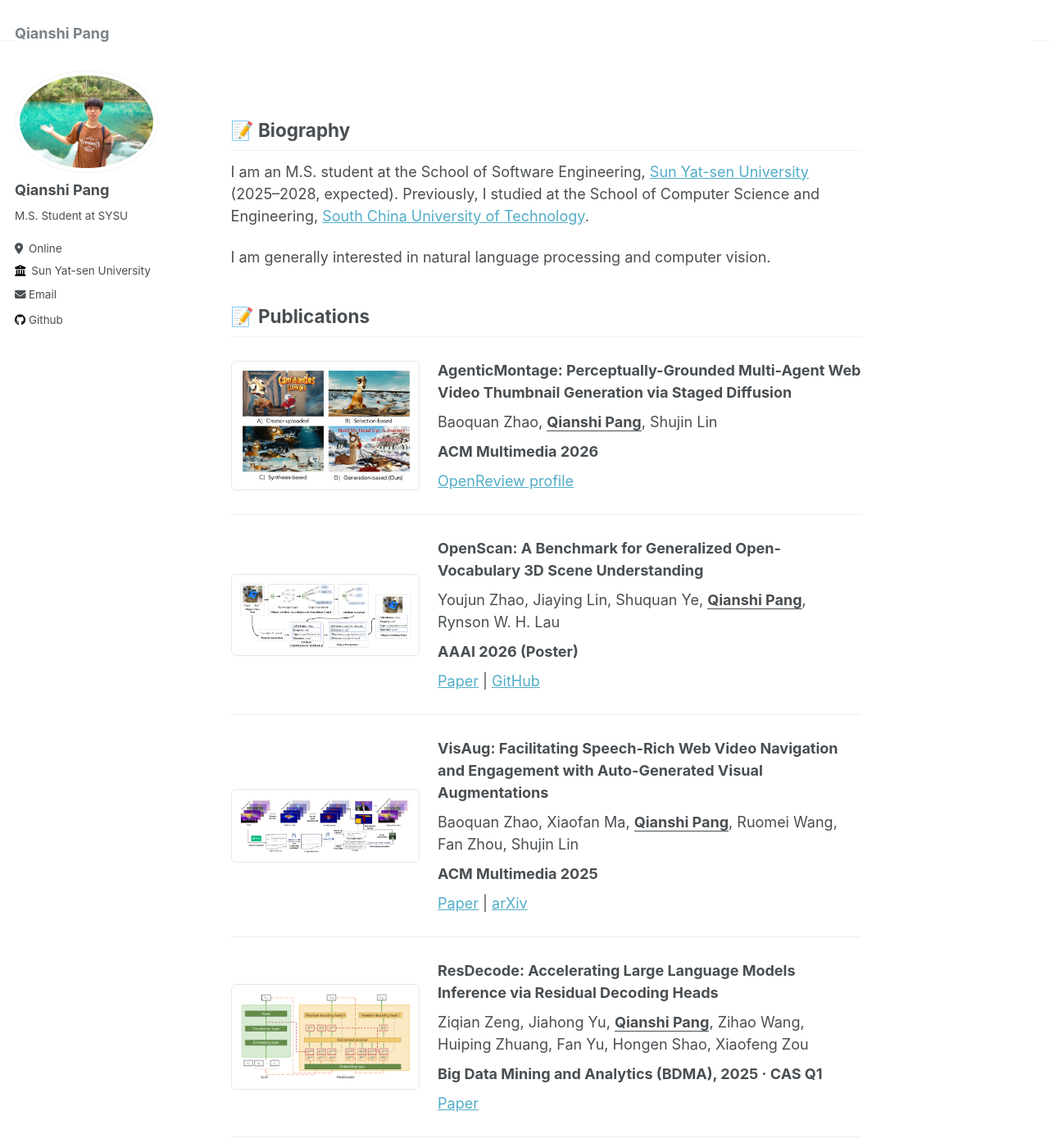
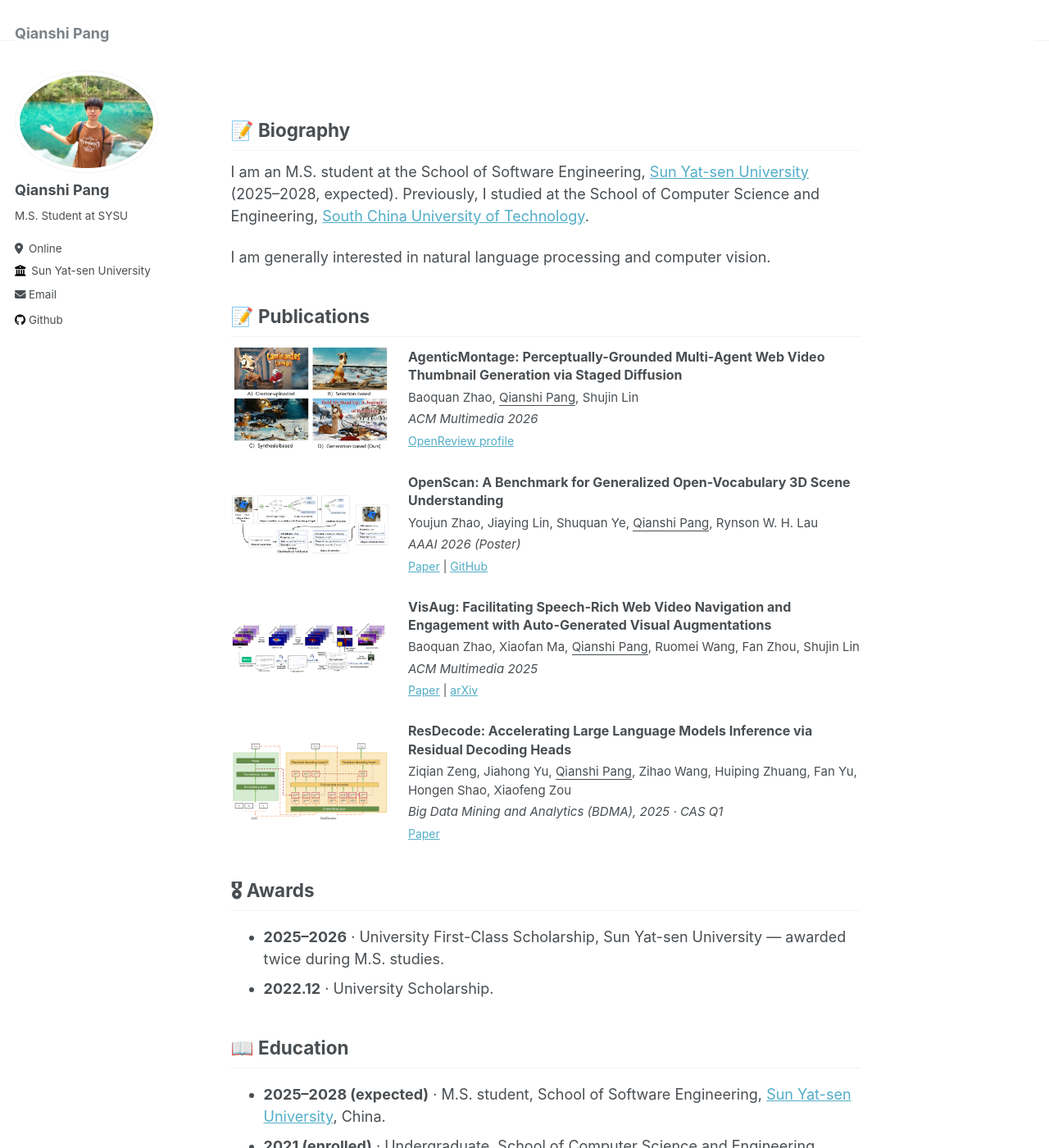
Before and after one commit to qspang/qspang.github.io, a Jekyll site: the page built from _pages/about.md, in a window 1280 px wide and 1400 px high. Shown: the whole window at 82% size. Built offline with Jekyll 4.4.1, drawn with Linux system fonts in a browser that asks for light colours.

Commit message:
Refine publications into a compact two-column academic layout

```diff
--- a/_includes/publication-list.html
+++ b/_includes/publication-list.html
@@ -7,10 +7,10 @@
   </a>
   {% endif %}
   <div class="publication__details">
-  <p><strong>{{ paper.title | escape }}</strong></p>
-  <p>{{ paper.authors | escape | replace: 'Qianshi Pang', '<strong><ins>Qianshi Pang</ins></strong>' }}</p>
-  <p><strong>{{ paper.venue | escape }}</strong></p>
-  <p><a href="{{ paper.paperurl }}">{{ paper.paperlabel }}</a>{% if paper.arxivurl %} | <a href="{{ paper.arxivurl }}">arXiv</a>{% endif %}{% if paper.codeurl %} | <a href="{{ paper.codeurl }}">GitHub</a>{% endif %}</p>
+  <p class="publication__title"><a href="{{ paper.paperurl }}">{{ paper.title | escape }}</a></p>
+  <p class="publication__authors">{{ paper.authors | escape | replace: 'Qianshi Pang', '<ins>Qianshi Pang</ins>' }}</p>
+  <p class="publication__venue">{{ paper.venue | escape }}</p>
+  <p class="publication__links"><a href="{{ paper.paperurl }}">{{ paper.paperlabel }}</a>{% if paper.arxivurl %} | <a href="{{ paper.arxivurl }}">arXiv</a>{% endif %}{% if paper.codeurl %} | <a href="{{ paper.codeurl }}">GitHub</a>{% endif %}</p>
   </div>
 </article>
 {% endfor %}
--- a/assets/css/main.scss
+++ b/assets/css/main.scss
@@ -40,54 +40,75 @@
 @import "vendor/magnific-popup/magnific-popup";
 @import "print";
 
-/* Publication figures alongside their bibliographic details. */
-.publication {
-  display: flex;
+/* Compact two-column publication list. */
+.page__content .publication {
+  display: grid;
+  grid-template-columns: 25% minmax(0, 1fr);
   align-items: center;
-  gap: 1.25rem;
-  margin: 1.5rem 0;
-  padding-bottom: 1.5rem;
-  border-bottom: 1px solid #eeeeee;
+  column-gap: 24px;
+  margin: 0 0 28px;
+  padding: 0;
+  border: 0;
+  font-size: 15px;
+  line-height: 1.5;
 }
-.publication__thumbnail {
+.page__content .publication__thumbnail {
   display: block;
-  flex: 0 0 230px;
-  padding: 0.5rem;
-  background: #fff;
-  border: 1px solid #e8e8e8;
-  border-radius: 6px;
+  width: 100%;
+  padding: 0;
+  border: 0;
+  background: transparent;
+  box-shadow: none;
 }
-.publication__thumbnail img {
+.page__content .publication__thumbnail img {
   display: block;
   width: 100%;
   height: auto;
+  max-height: 150px;
+  object-fit: contain;
   margin: 0;
+  border: 0;
+  border-radius: 0;
 }
-.publication__thumbnail:hover,
-.publication__thumbnail:focus {
-  border-color: #52adc8;
-}
-.publication__details {
-  flex: 1;
+.page__content .publication__details {
   min-width: 0;
 }
 .page__content .publication__details p {
-  margin: 0 0 0.5rem;
+  margin: 0 0 4px;
+  font-size: 15px;
+  line-height: 1.5;
+  text-align: left;
 }
-.page__content .publication__details p:last-child {
+.page__content .publication__details .publication__title {
+  font-size: 16px;
+  font-weight: 700;
+  line-height: 1.4;
+  margin-bottom: 5px;
+}
+.page__content .publication__title a {
+  color: inherit;
+  text-decoration: none;
+}
+.page__content .publication__title a:hover {
+  text-decoration: underline;
+}
+.page__content .publication__venue {
+  font-style: italic;
+}
+.page__content .publication__details .publication__links {
   margin-bottom: 0;
+  font-size: 14px;
 }
-@media (max-width: 640px) {
-  .publication {
-    flex-direction: column;
-    align-items: stretch;
-    gap: 0.85rem;
+@media (max-width: 480px) {
+  .page__content .publication {
+    grid-template-columns: 28% minmax(0, 1fr);
+    column-gap: 14px;
+    margin-bottom: 24px;
   }
-  .publication__thumbnail {
-    flex: none;
-    width: 100%;
-    max-width: 360px;
-    box-sizing: border-box;
-    align-self: center;
+  .page__content .publication__details p {
+    font-size: 13px;
+  }
+  .page__content .publication__details .publication__title {
+    font-size: 14px;
   }
 }
```
